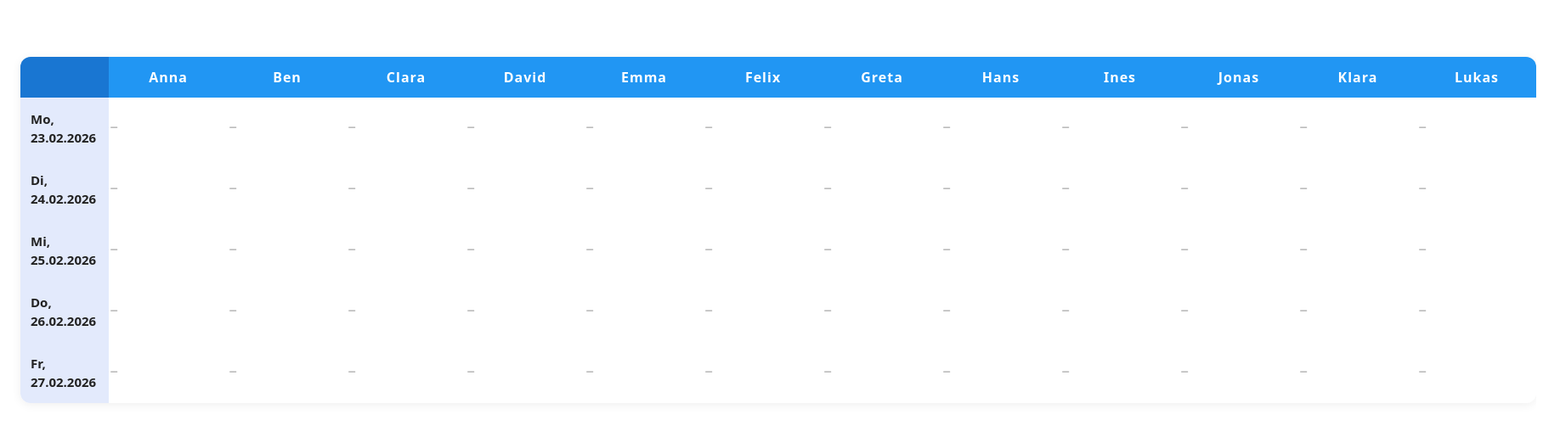
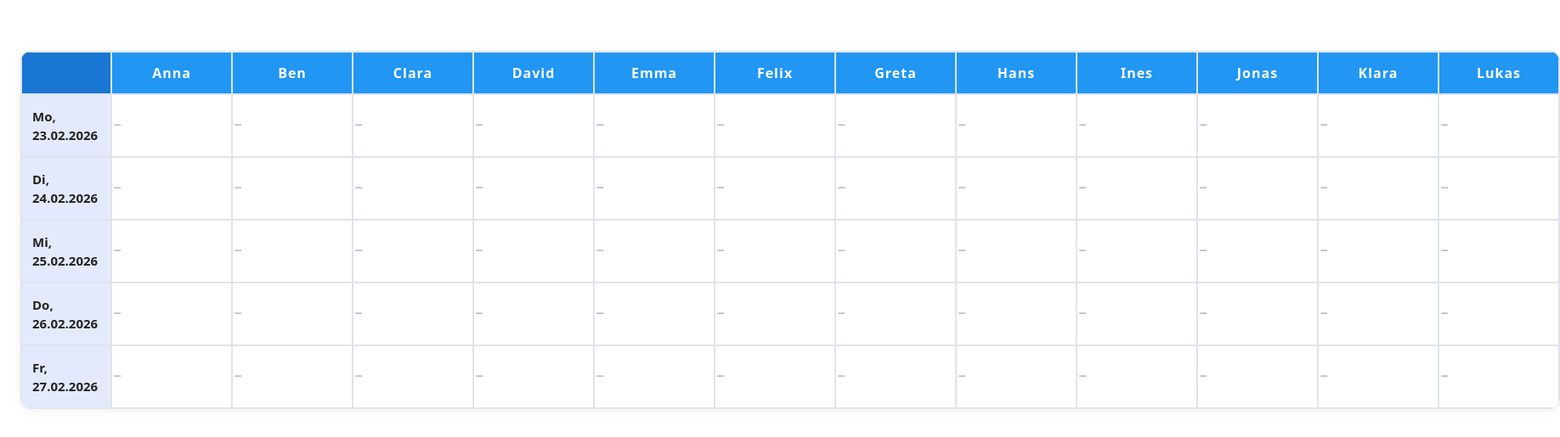
Before and after one commit to schlonz1975/shift-scheduler, a React (Vite) app: page / in a window 1280 px wide. Shown: the part 129-644 px from the top of the page at 85% size, 1836 px wide, since content can reach past the window. Built offline with nearby package versions, Linux system fonts and the light colour scheme.

Commit message:
Added grid lines to the schedule table for better readability.

```diff
--- a/src/App.jsx
+++ b/src/App.jsx
@@ -213,6 +213,7 @@ function App() {
               borderRadius: 12,
               boxShadow: "0 2px 12px #0001",
               overflow: "hidden",
+              border: "1px solid #e0e4ea",
             }}
           >
             <thead>
@@ -224,7 +225,7 @@ function App() {
                     width: 80,
                     background: "#1976d2",
                     color: "#fff",
-                    border: "none",
+                    border: "1px solid #e0e4ea",
                     fontWeight: 700,
                     fontSize: 16,
                     padding: 12,
@@ -267,7 +268,7 @@ function App() {
                                     ? "#1565c0"
                                     : "#2196f3",
                                   color: "#fff",
-                                  border: "none",
+                                  border: "1px solid #e0e4ea",
                                   fontWeight: 700,
                                   fontSize: 16,
                                   padding: 12,
@@ -300,7 +301,7 @@ function App() {
                 >
                   <td
                     style={{
-                      border: "none",
+                      border: "1px solid #e0e4ea",
                       padding: 12,
                       fontWeight: 600,
                       background: "#e3eafc",
@@ -323,7 +324,7 @@ function App() {
                       <td
                         key={member}
                         style={{
-                          border: "none",
+                          border: "1px solid #e0e4ea",
                           minWidth: colWidth,
                           maxWidth: colWidth,
                           width: colWidth,
```
